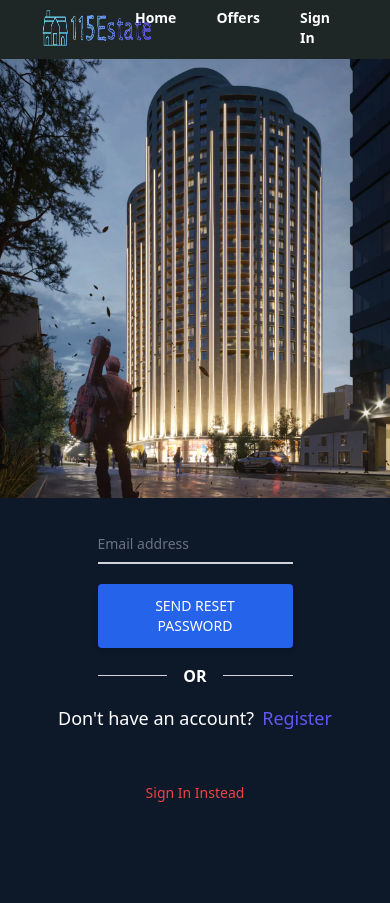
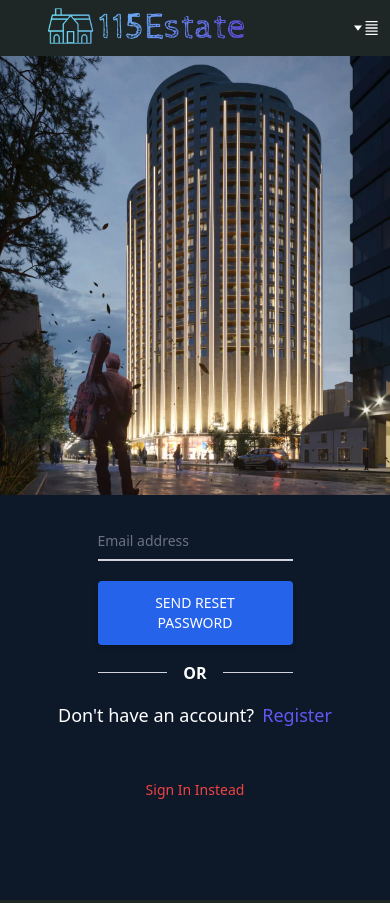
Before and after one commit to EnisHamza/115Estates, a React (Create React App) app: page /forgotPassword in a window 390 px wide. Built offline with nearby package versions, Linux system fonts and the light colour scheme; no server answers.

Commit message:
Created Forgot Password function with Firebase to reset password

```diff
--- a/src/components/Header.jsx
+++ b/src/components/Header.jsx
@@ -1,18 +1,27 @@
-import React from "react";
+import React, { useState } from "react";
 import logo from "../images/logo.png";
 import { useLocation, useNavigate } from "react-router-dom";
+import { RxDropdownMenu } from "react-icons/rx";
+import { FaHome } from "react-icons/fa";
+import { MdLocalOffer } from "react-icons/md";
+import { PiSignInBold } from "react-icons/pi";
 
 function Header() {
   const location = useLocation();
   const navigate = useNavigate();
+  const [isDropdownOpen, setIsDropdownOpen] = useState(false);
 
   function pathMathRoute(route) {
     return location.pathname === route;
   }
 
+  const toggleDropdown = () => {
+    setIsDropdownOpen((prev) => !prev);
+  };
+
   return (
     <div className="bg-[#1e2626]">
-      <header className="flex justify-between items-center px-3">
+      <header className="flex justify-between items-center px-3 relative">
         <div>
           <img
             src={logo}
@@ -21,7 +30,9 @@ function Header() {
             onClick={() => navigate("/")}
           />
         </div>
-        <div>
+
+        {/* Regular Navigation for Small Screens */}
+        <nav className="flex sm:hidden">
           <ul className="flex space-x-10 mr-12">
             <li
               className={`py-2 text-white border-b-[3px] border-b-transparent font-semibold text-sm cursor-pointer ${
@@ -40,9 +51,9 @@ function Header() {
               Offers
             </li>
             <li
-              className={`py-2 border-b-[3px] font-semibold text-sm cursor-pointer ${
+              className={`py-2 text-red-500 border-b-[3px] font-semibold text-sm cursor-pointer ${
                 pathMathRoute("/signIn")
-                  ? "text-red-500 border-b-red-900"
+                  ? "text-red-500 border-b-red-600"
                   : "text-white border-b-transparent"
               }`}
               onClick={() => navigate("/signIn")}
@@ -50,6 +61,60 @@ function Header() {
               Sign In
             </li>
           </ul>
+        </nav>
+
+        {/* Dropdown Button for Sm Screens */}
+        <div className="hidden sm:flex">
+          <button
+            onClick={toggleDropdown}
+            className="text-white focus:outline-none"
+          >
+            <RxDropdownMenu className="text-2xl" />
+          </button>
+          {/* Dropdown Menu */}
+          {isDropdownOpen && (
+            <div className="absolute right-0 mt-4 w-40 bg-[#2e2f41] shadow-lg rounded-md z-10">
+              <ul>
+                <li
+                  className={`py-2 flex flex-row text-white font-semibold text-sm cursor-pointer ${
+                    pathMathRoute("/") ? "text-white" : ""
+                  }`}
+                  onClick={() => {
+                    navigate("/");
+                    setIsDropdownOpen(false);
+                  }}
+                >
+                  <FaHome className="mx-1" />
+                  Home
+                </li>
+
+                <li
+                  className={`py-2 flex flex-row text-white font-semibold text-sm cursor-pointer ${
+                    pathMathRoute("/offers") ? "text-white" : ""
+                  }`}
+                  onClick={() => {
+                    navigate("/offers");
+                    setIsDropdownOpen(false);
+                  }}
+                >
+                  <MdLocalOffer className="mx-1" />
+                  Offers
+                </li>
+                <li
+                  className={`py-2 flex flex-row text-white font-semibold text-sm cursor-pointer ${
+                    pathMathRoute("/signIn") ? "text-red-500" : "text-white"
+                  }`}
+                  onClick={() => {
+                    navigate("/signIn");
+                    setIsDropdownOpen(false);
+                  }}
+                >
+                  <PiSignInBold className="mx-1" />
+                  Sign In
+                </li>
+              </ul>
+            </div>
+          )}
         </div>
       </header>
     </div>
--- a/src/pages/ForgotPassword.jsx
+++ b/src/pages/ForgotPassword.jsx
@@ -1,12 +1,25 @@
 import React, { useState } from "react";
 import { Link } from "react-router-dom";
 import login from "../images/login.png";
+import { getAuth, sendPasswordResetEmail } from "firebase/auth";
+import { toast } from "react-toastify";
 
 function ForgotPassword() {
   const [email, setEmail] = useState("");
 
   function onChange(e) {
     setEmail(e.target.value);
+  }
+
+  async function onSubmit(e) {
+    e.preventDefault();
+    try {
+      const auth = getAuth();
+      await sendPasswordResetEmail(auth, email);
+      toast.success("Email was sent");
+    } catch (error) {
+      toast.error("Could not send reset password");
+    }
   }
 
   return (
@@ -22,7 +35,7 @@ function ForgotPassword() {
 
       {/* Form Container */}
       <div className="flex flex-col justify-center items-center w-1/2 sm:items-center sm:justify-center sm:mt-6">
-        <form className="w-full max-w-[400px]">
+        <form className="w-full max-w-[400px]" onSubmit={onSubmit}>
           <div className="relative z-0 w-full mb-5 group">
             <input
               type="email"
```
